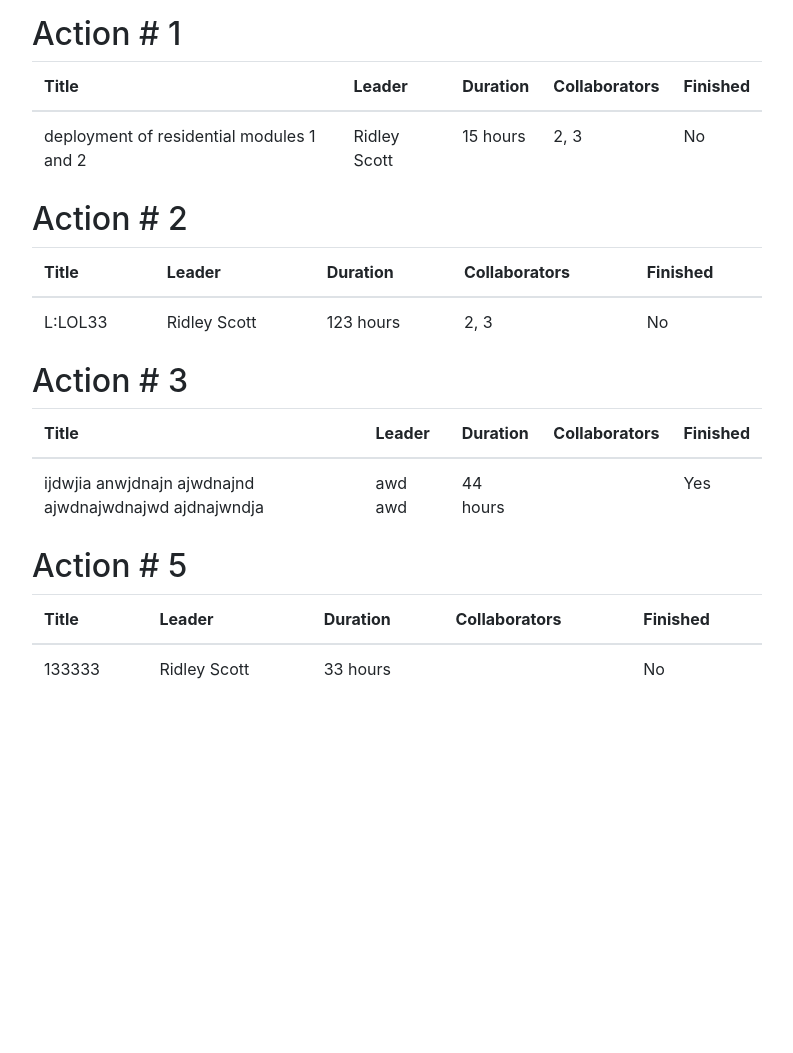
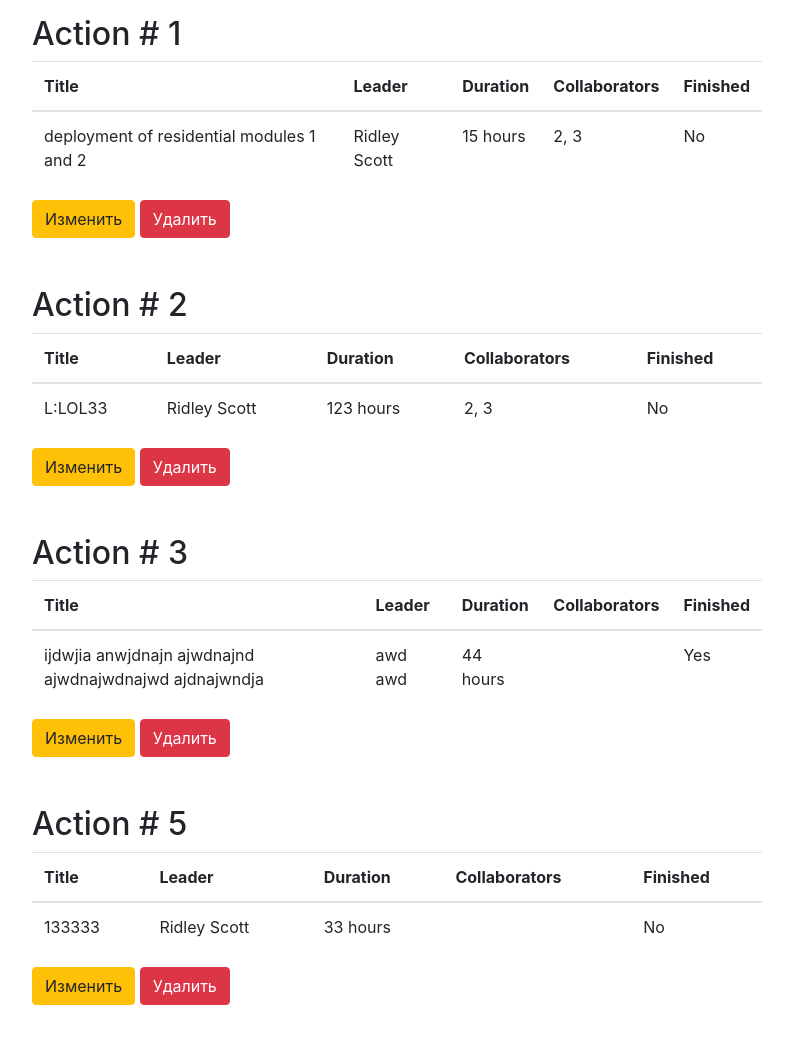
Before and after one commit to ONYYYX/lesson9, a Flask app: page /jobs in a window 1280 px wide. Shown: the part 207-1260 px from the top of the page, without its empty margins (53-846 px from the left). Before the commit the page ends 886 px from the top, so only its background shows below. Run offline with Flask 2, Linux system fonts and the light colour scheme; a user stored in the database is signed in; data comes from the database, SQL or seed files in the repository; some libraries are stand-ins or nearby versions.

Commit message:
Buttons on Job Articles

```diff
--- a/templates/jobs.html
+++ b/templates/jobs.html
@@ -8,7 +8,7 @@
     {% endif %}
     <div class="row">
         {% for item in jobs %}
-        <div class="col-8 col-offset-2">
+        <div class="col-8 col-offset-2 mb-5">
             <h2>Action # {{ item.id }}</h2>
             <table class="table">
                 <thead>
@@ -30,6 +30,12 @@
                     </tr>
                 </tbody>
             </table>
+            {% if current_user.is_authenticated and (current_user == item.leader or current_user.id == 1) %}
+            <div>
+                <a href="/jobs/edit/{{ item.id }}" class="btn btn-warning">Изменить</a>
+                <a href="/jobs/delete/{{ item.id }}" class="btn btn-danger">Удалить</a>
+            </div>
+            {% endif %}
         </div>
         {% endfor %}
     </div>
```
